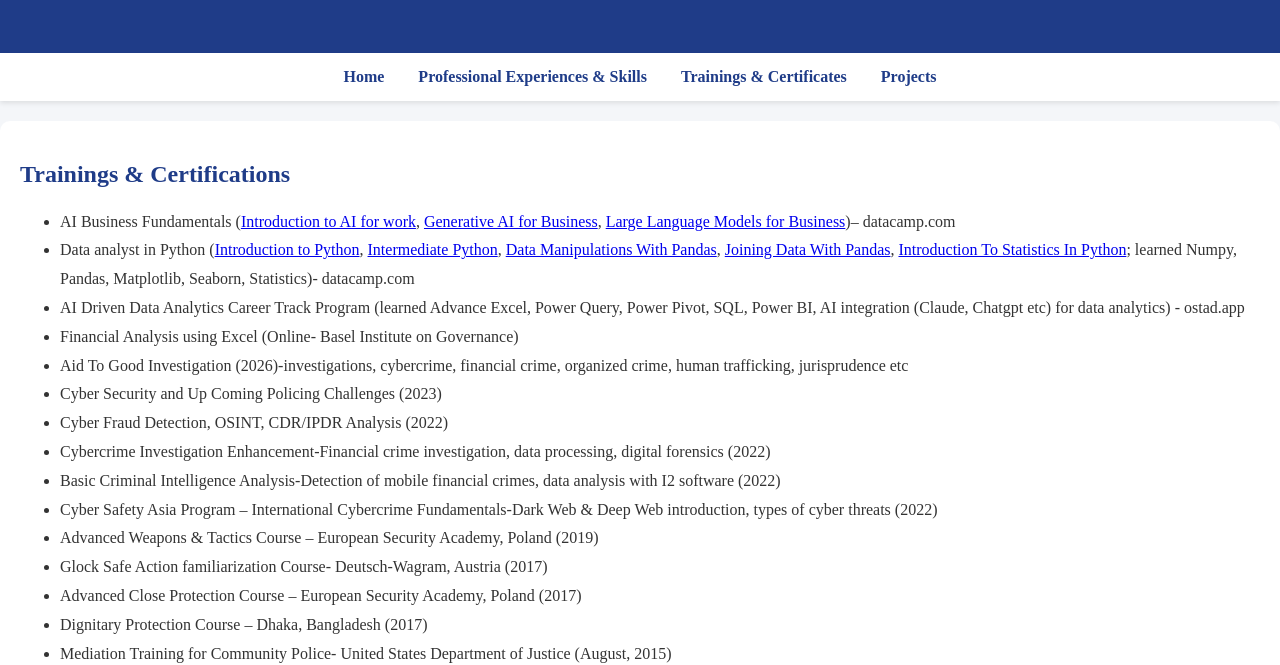
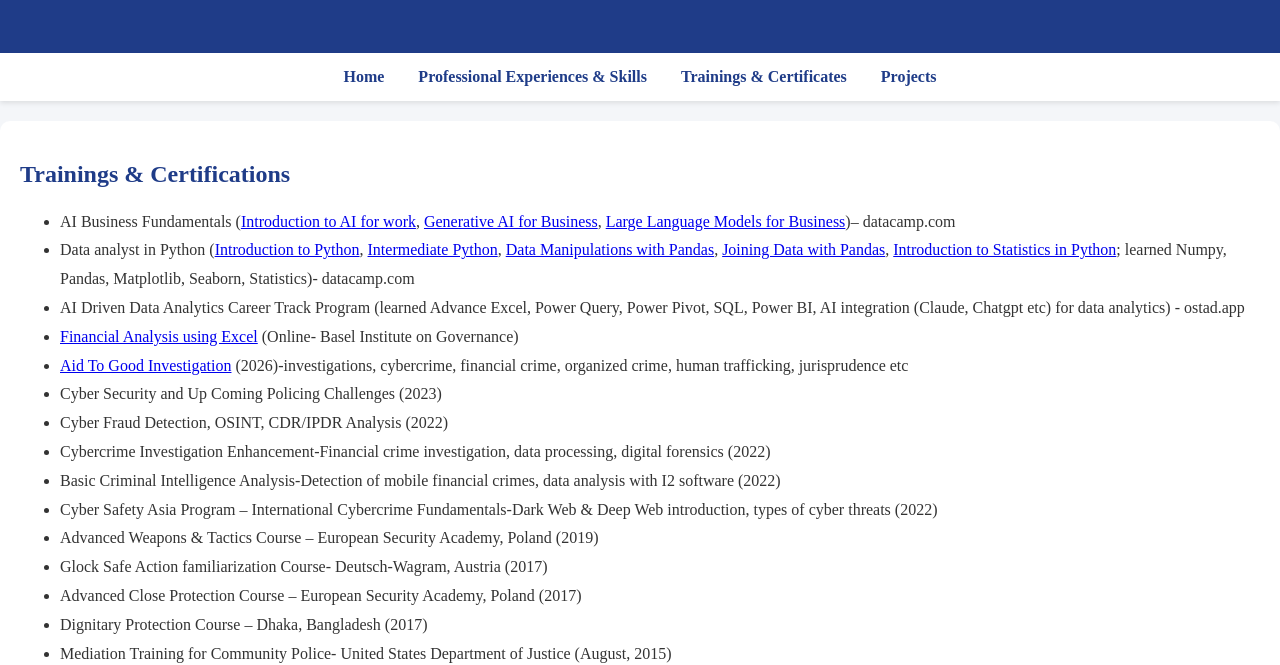
Before and after one commit to mahmudulp33/mahmudulhasan, a plain HTML site: page Trainings & Certificates.html in a window 1280 px wide. Shown: the part 141-806 px from the top of the page. Drawn offline with Linux system fonts and the light colour scheme.

Commit message:
Update Trainings & Certificates.html

```diff
--- a/Trainings & Certificates.html
+++ b/Trainings & Certificates.html
@@ -52,11 +52,11 @@ footer {text-align:center; padding:20px; color:#666;}
 <h2>Trainings & Certifications</h2>
 <ul>
   <li>AI Business Fundamentals (<a href="images/certificates/AI%20Business%20Fundamentals/Introduction%20to%20AI%20for%20work.pdf" target="_blank">Introduction to AI for work</a>, <a href="images/certificates/AI%20Business%20Fundamentals/Generative%20AI%20for%20Business.pdf" target="_blank">Generative AI for Business</a>, <a href="images/certificates/AI%20Business%20Fundamentals/Large%20Language%20Models%20for%20Business.pdf" target="_blank">Large Language Models for Business</a>)– datacamp.com</li>
-  <li>Data analyst in Python (<a href="images/certificates/data-analyst-in-python/introduction_to_python.pdf" target="_blank">Introduction to Python</a>, <a href="images/certificates/data-analyst-in-python/Intermediate_python.pdf" target="_blank">Intermediate Python</a>, <a href="images/certificates/data-analyst-in-python/Data_manipulations_with_pandas.pdf" target="_blank">Data Manipulations With Pandas</a>, <a href="images/certificates/data-analyst-in-python/Joining%20data%20with%20pandas.pdf" target="_blank">Joining Data With Pandas</a>, <a href="images/certificates/data-analyst-in-python/Introduction_to_statistics_in_python.pdf" target="_blank">Introduction To Statistics In Python</a>; learned Numpy, Pandas, Matplotlib, Seaborn, Statistics)- datacamp.com
+  <li>Data analyst in Python (<a href="images/certificates/data-analyst-in-python/introduction_to_python.pdf" target="_blank">Introduction to Python</a>, <a href="images/certificates/data-analyst-in-python/Intermediate_python.pdf" target="_blank">Intermediate Python</a>, <a href="images/certificates/data-analyst-in-python/Data_manipulations_with_pandas.pdf" target="_blank">Data Manipulations with Pandas</a>, <a href="images/certificates/data-analyst-in-python/Joining%20data%20with%20pandas.pdf" target="_blank">Joining Data with Pandas</a>, <a href="images/certificates/data-analyst-in-python/Introduction_to_statistics_in_python.pdf" target="_blank">Introduction to Statistics in Python</a>; learned Numpy, Pandas, Matplotlib, Seaborn, Statistics)- datacamp.com
       </li>
   <li>AI Driven Data Analytics Career Track Program (learned Advance Excel, Power Query, Power Pivot,  SQL, Power BI, AI integration (Claude, Chatgpt etc) for data analytics) - ostad.app</li>
-  <li>Financial Analysis using Excel (Online- Basel Institute on Governance)</li>
-  <li>Aid To Good Investigation (2026)-investigations, cybercrime, financial crime, organized crime, human trafficking, jurisprudence etc</li>
+  <li><a href="images/certificates/Financial%20Analysis%20using%20Excel.pdf" target="_blank">Financial Analysis using Excel</a> (Online- Basel Institute on Governance)</li>
+  <li><a href="images/certificates/Aid%20to%20Good%20Investigation.pdf" target="_blank">Aid To Good Investigation</a> (2026)-investigations, cybercrime, financial crime, organized crime, human trafficking, jurisprudence etc</li>
   <li>Cyber Security and Up Coming Policing Challenges  (2023)</li>
   <li>Cyber Fraud Detection, OSINT, CDR/IPDR Analysis (2022)</li>
   <li>Cybercrime Investigation Enhancement-Financial crime investigation, data processing, digital forensics (2022)</li>
```
